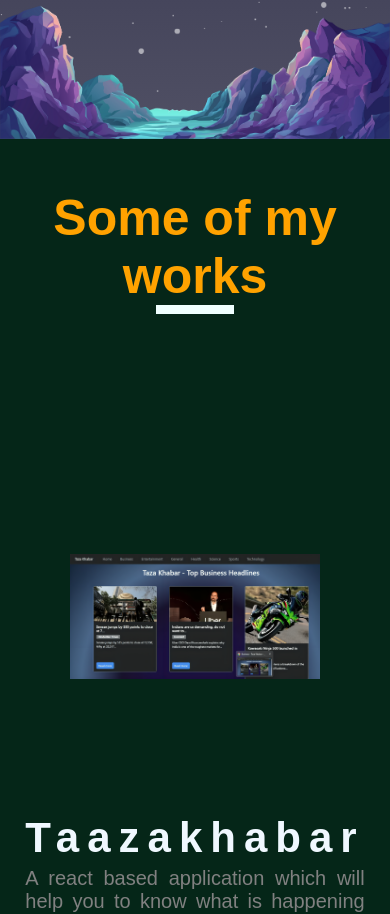
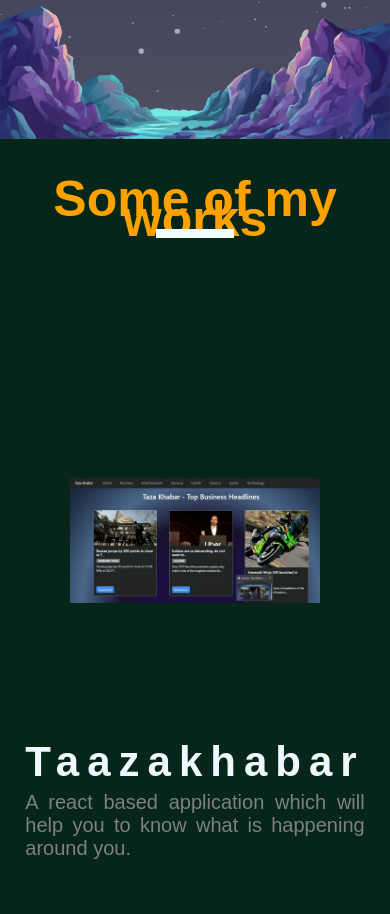
Before and after one commit to Binamragupta/portfolio, a React (Create React App) app: page / in a window 390 px wide. Shown: the part 3237-4151 px from the top of the page. Built offline with nearby package versions, Linux system fonts and the light colour scheme.

Commit message:
css for project

```diff
--- a/src/CSS/portfolio.css
+++ b/src/CSS/portfolio.css
@@ -61,7 +61,8 @@ p{
   .progress{
     /* position: sticky;
     padding-top: calc(100vh-100px); */
-    font-size: 24px;
+    font-size: 28px;
+    line-height: 20px;
   }
   .wrapper{
     flex-direction: column;
```
